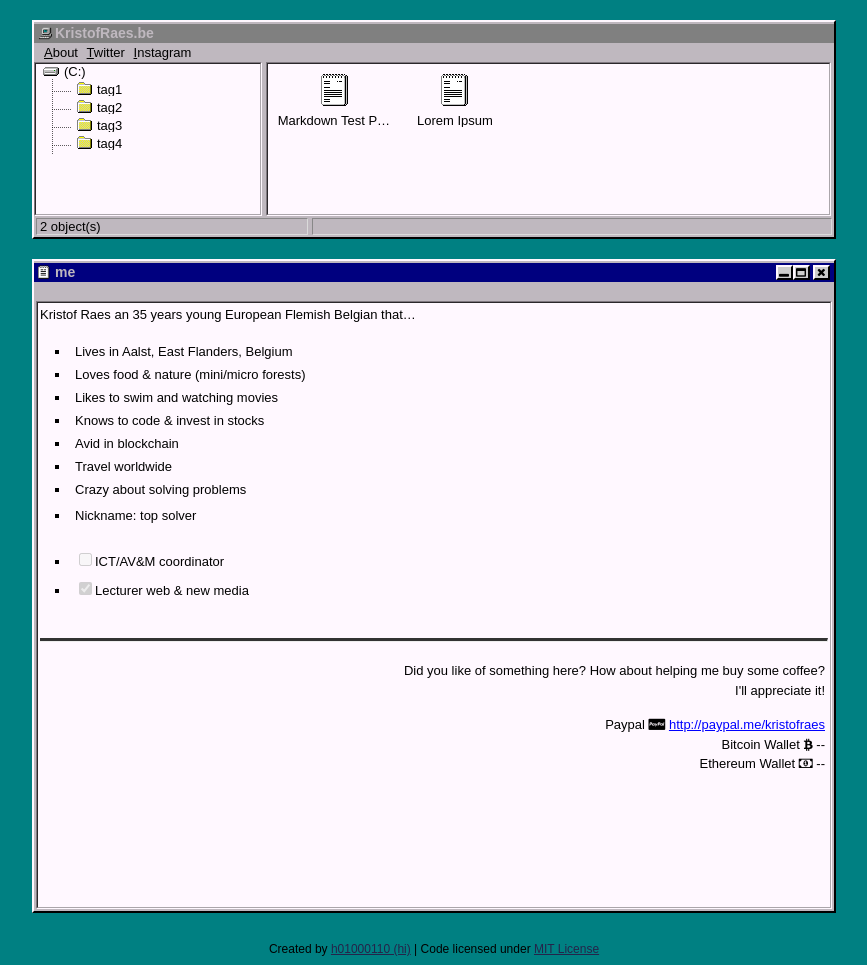
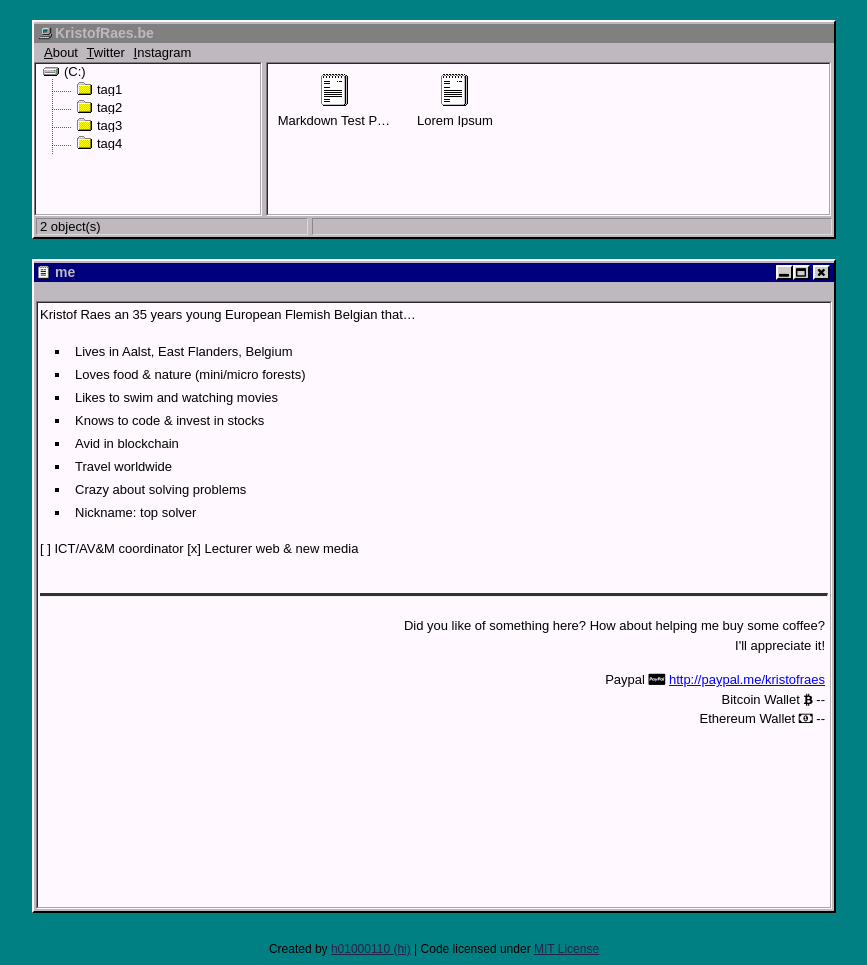
Before and after one commit to kristofraes/kraes, a Jekyll site: the page built from me/index.md, in a window 1280 px wide. Shown: the whole page, without its empty margins (206-1073 px from the left). Built offline with Jekyll 4.4.1, drawn with Linux system fonts in a browser that asks for light colours.

```diff
--- a/me/index.md
+++ b/me/index.md
@@ -15,5 +15,5 @@ Kristof Raes an 35 years young European Flemish Belgian that...
  - Nickname: top solver
 
 
- - [ ] ICT/AV&M coordinator
- - [x] Lecturer web & new media
+ [ ] ICT/AV&M coordinator
+ [x] Lecturer web & new media
```
